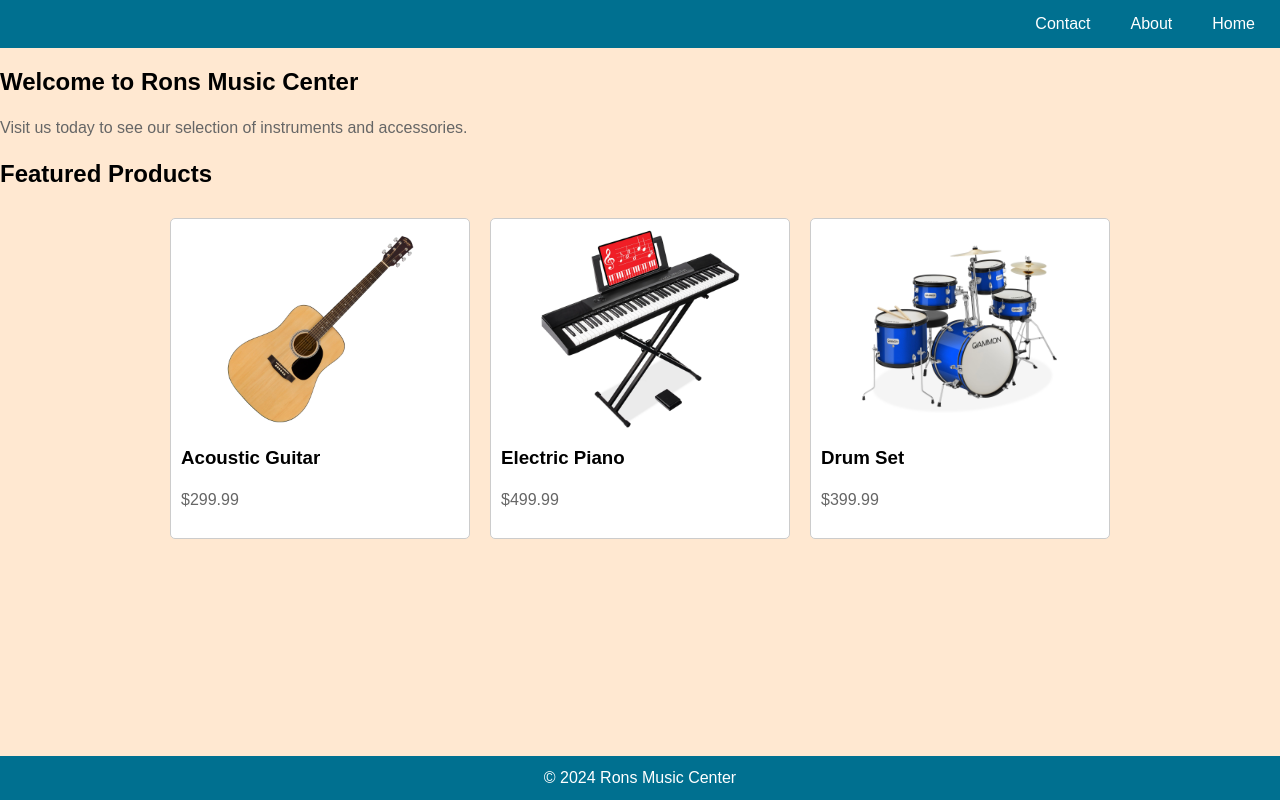
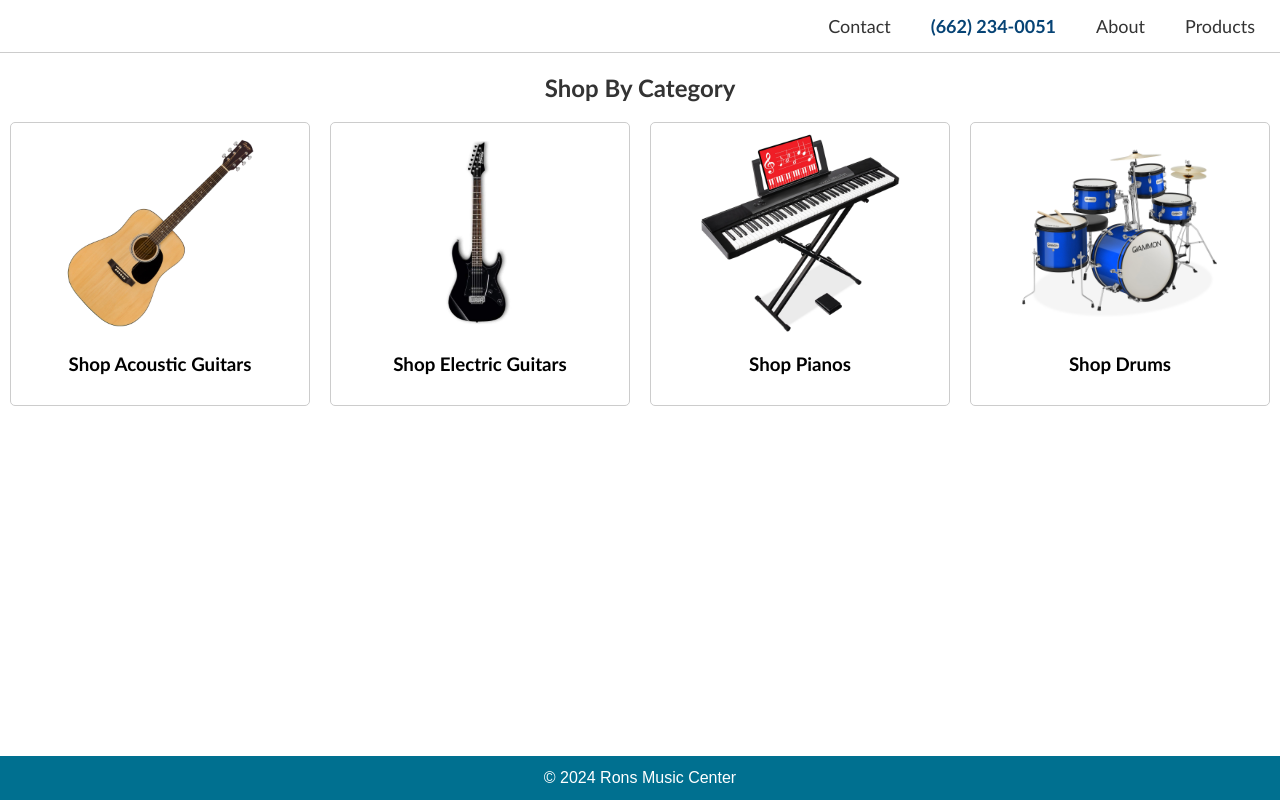
Before and after one commit to gbradham/Rons-Music-Center, a plain HTML site: page index.html in a window 1280 px wide. Drawn offline with Linux system fonts and the light colour scheme.

Commit message:
Rework Website Design

```diff
--- a/index.html
+++ b/index.html
@@ -9,32 +9,30 @@
 <body>
     <nav class="navbar">
       <ul>
-        <li><a href="index.html">Home</a></li>
+        <li><a href="products.html">Products</a></li>
         <li><a href="about.html">About</a></li>
+        <li><a class="phone-number" href="tel:6622340051">(662) 234-0051</a></li>
         <li><a href="mailto:ronsmusiccenter@maxxsouth.net">Contact</a></li>
       </ul>
     </nav>
   <main>
-    <div id="welcome">
-      <h2>Welcome to Rons Music Center</h2>
-      <p>Visit us today to see our selection of instruments and accessories.</p>
-    </div>
-    <h2>Featured Products</h2>
+    <h1>Shop By Category</h1>
     <div class="products">
       <div class="product">
         <img src="files/acoustic.jpg" alt="Guitar">
-        <h3>Acoustic Guitar</h3>
-        <p>$299.99</p>
+        <h3>Shop Acoustic Guitars</h3>
+      </div>
+      <div class="product">
+        <img src="files/electric.jpg" alt="Electric Guitar">
+        <h3>Shop Electric Guitars</h3>
       </div>
       <div class="product">
         <img src="files/piano.jpg" alt="Piano">
-        <h3>Electric Piano</h3>
-        <p>$499.99</p>
+        <h3>Shop Pianos</h3>
       </div>
       <div class="product">
         <img src="files/drums.jpg" alt="Drums">
-        <h3>Drum Set</h3>
-        <p>$399.99</p>
+        <h3>Shop Drums</h3>
       </div>
     </div>
   </main>
--- a/styles.css
+++ b/styles.css
@@ -1,8 +1,8 @@
 body {
   font-family: Arial, sans-serif;
-  background-color: #ffe8d1;
   margin: 0;
   padding: 0;
+  background-color: white;
 }
 
 h1 {
@@ -31,7 +31,8 @@ a:hover {
   margin: 0;
   padding: 0;
   overflow: hidden;
-  background-color: #007090;
+  background-color: white;
+  border-bottom: 1px solid #ccc;
 }
 
 .navbar li {
@@ -39,15 +40,29 @@ a:hover {
 }
 
 .navbar a {
-  color: #fff;
+  color: #333;
   text-decoration: none;
   padding: 15px;
   display: block;
   margin-right: 10px;
+  font-family: 'Gill Sans', 'Gill Sans MT', Calibri, 'Trebuchet MS', sans-serif;
+  font-size: large;
 }
 
 .navbar a:hover {
   text-decoration: underline;
+}
+
+.navbar .phone-number {
+  color: rgb(6, 67, 117);
+  font-weight: bold;
+  font-family: 'Gill Sans', 'Gill Sans MT', Calibri, 'Trebuchet MS', sans-serif;
+}
+
+main h1 {
+  text-align: center;
+  margin-top: 20px;
+  font-family: 'Gill Sans', 'Gill Sans MT', Calibri, 'Trebuchet MS', sans-serif;
 }
 
 .products {
@@ -58,12 +73,18 @@ a:hover {
   justify-content: center;
 }
 
+.products h3 {
+  text-align: center;
+  margin: 20px;
+  font-family: 'Gill Sans', 'Gill Sans MT', Calibri, 'Trebuchet MS', sans-serif;
+}
+
 .product {
   margin: 10px;
   padding: 10px;
   border: 1px solid #ccc;
   border-radius: 5px;
-  background-color: #fff;
+  background-color: white;
   flex: 1 1 200px;
   box-sizing: border-box;
   max-width: 300px;
```
Also changed, not shown: files/electric.jpg (added), 1 other file.
